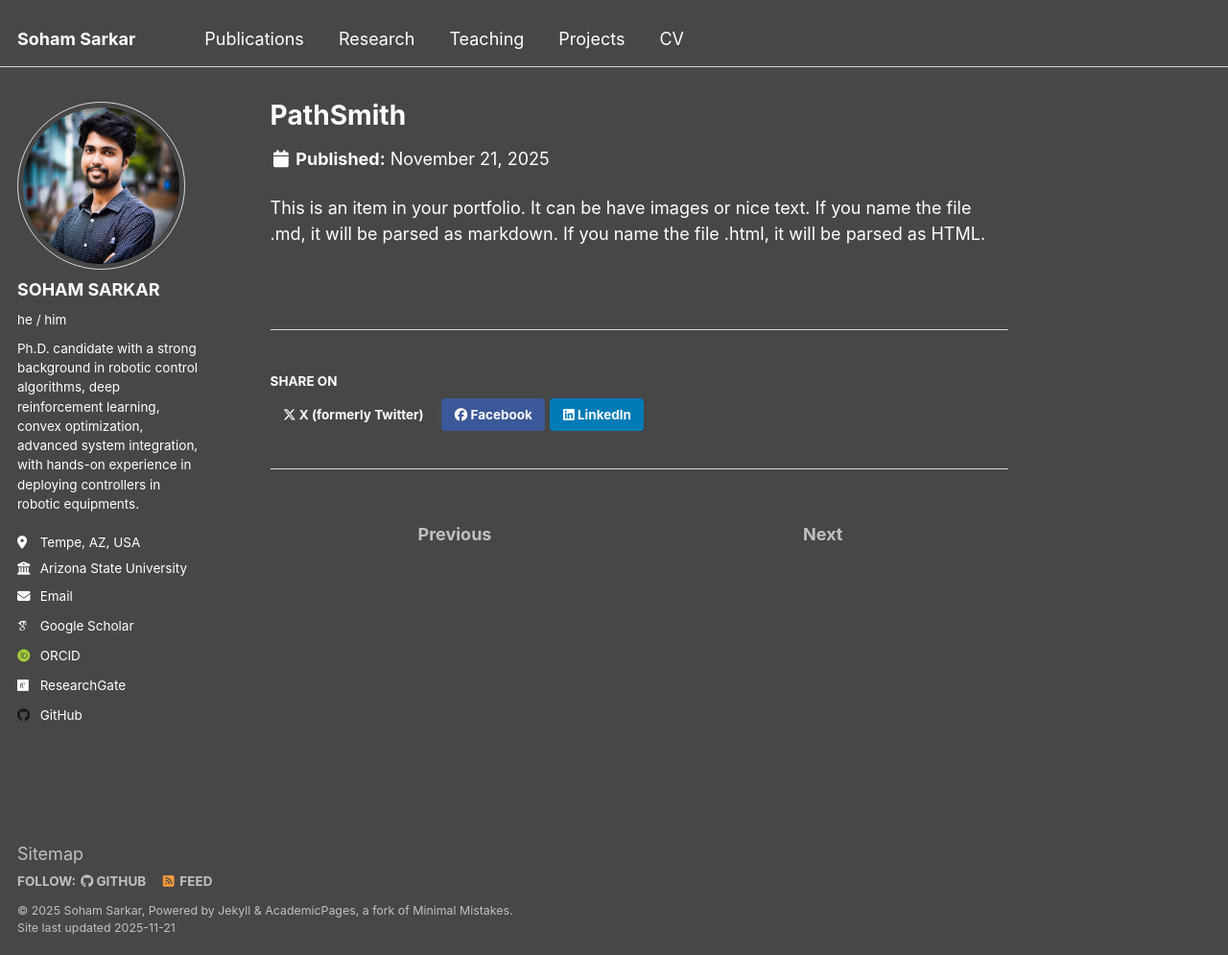
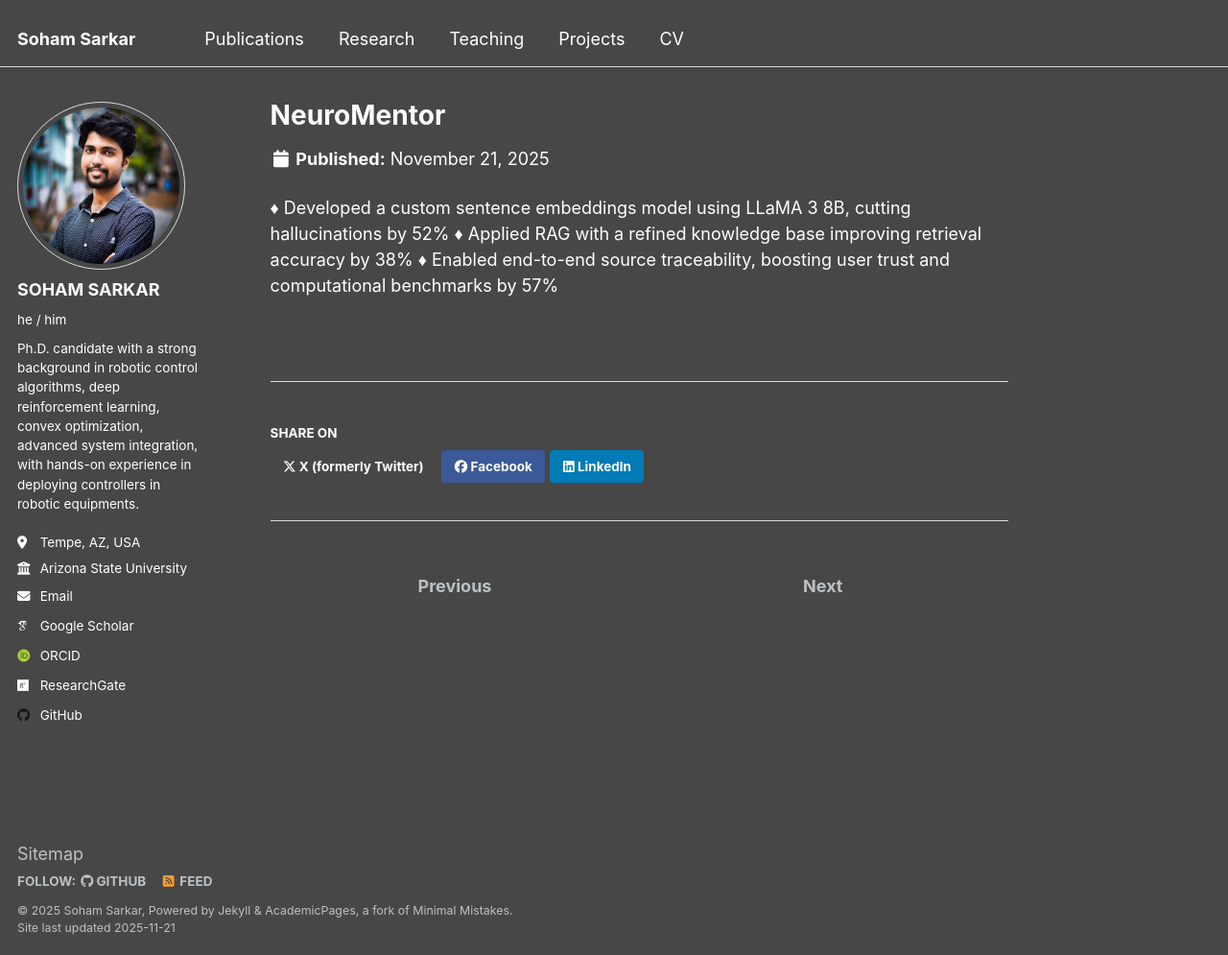
Before and after one commit to ssarka4894/ssarka4894.github.io, a Jekyll site: the page built from _portfolio/portfolio-4.md, in a window 1280 px wide and 995 px high. Shown: the whole window at 96% size. Built offline with Jekyll 4.4.1, drawn with Linux system fonts in a browser that asks for light colours; some web fonts are replaced.

Commit message:
Change project title to 'NeuroMentor' and update details
Updated project title and excerpt to reflect new project details. Added key achievements related to the project.

```diff
--- a/_portfolio/portfolio-4.md
+++ b/_portfolio/portfolio-4.md
@@ -1,7 +1,9 @@
 ---
-title: "PathSmith"
-excerpt: "A multi-robot ROS based interface to emulate warehouse operations<br/><img src='/images/500x300.png'>"
+title: "NeuroMentor "
+excerpt: "An LLM-based GPU Accelerated AI Tutor<br/><img src='/images/500x300.png'>"
 collection: portfolio
 ---
 
-This is an item in your portfolio. It can be have images or nice text. If you name the file .md, it will be parsed as markdown. If you name the file .html, it will be parsed as HTML.
+♦ Developed a custom sentence embeddings model using LLaMA 3 8B, cutting hallucinations by 52%
+♦ Applied RAG with a refined knowledge base improving retrieval accuracy by 38%
+♦ Enabled end-to-end source traceability, boosting user trust and computational benchmarks by 57%
```
